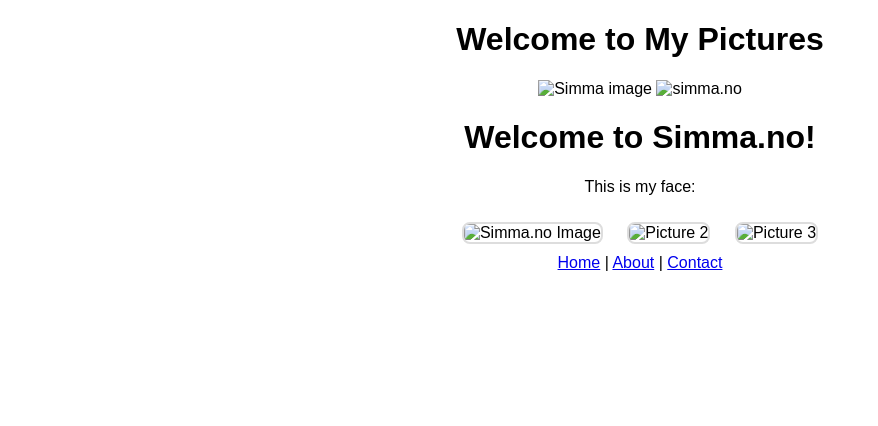
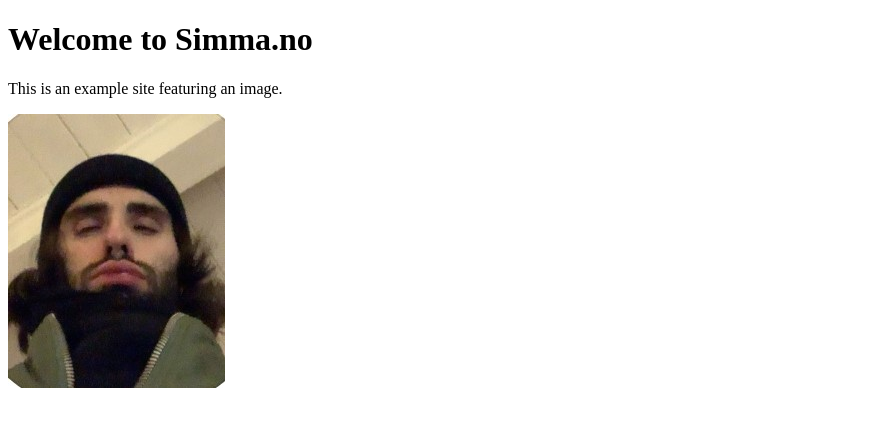
Before and after one commit to AndersGard/simma.no, a plain HTML site: page index.html in a window 1280 px wide. Shown: the whole page, without its empty margins (0-878 px from the left). Drawn offline with Linux system fonts and the light colour scheme.

Commit message:
Update index.html

```diff
--- a/index.html
+++ b/index.html
@@ -3,51 +3,11 @@
 <head>
     <meta charset="UTF-8">
     <meta name="viewport" content="width=device-width, initial-scale=1.0">
-    <title>My Pictures</title>
+    <title>Simma.no</title>
 </head>
 <body>
-    <h1>Welcome to My Pictures</h1>
-    <div>
-        <img src="simma.no png" alt="Simma image"" alt="simma.no" style="max-width: 500px;" />
-        <img src="images/picture2.jpg" alt="simma.no" style="max-width: 500px;" />
-    </div>
+    <h1>Welcome to Simma.no</h1>
+    <p>This is an example site featuring an image.</p>
+    <img src="simma.no.jpg" alt="Simma.no Image">
 </body>
 </html>
-<!DOCTYPE html>
-<html lang="en">
-<head>
-    <meta charset="UTF-8">
-    <meta name="viewport" content="width=device-width, initial-scale=1.0">
-    <title>Simma.no - Welcome</title>
-    <style>
-        body {
-            font-family: Arial, sans-serif;
-            text-align: center;
-            margin: 20px;
-        }
-        .gallery img {
-            max-width: 300px;
-            margin: 10px;
-            border: 2px solid #ddd;
-            border-radius: 8px;
-        }
-        .gallery img:hover {
-            border-color: #333;
-        }
-    </style>
-</head>
-<body>
-    <h1>Welcome to Simma.no!</h1>
-    <p>This is my face:</p>
-    <div class="gallery">
-        <img src="images/simma.no.png" alt="Simma.no Image">
-        <img src="images/picture2.jpg" alt="Picture 2">
-        <img src="images/picture3.jpg" alt="Picture 3">
-    </div>
-</body>
-</html>
-<nav>
-    <a href="index.html">Home</a> |
-    <a href="about.html">About</a> |
-    <a href="contact.html">Contact</a>
-</nav>
```
